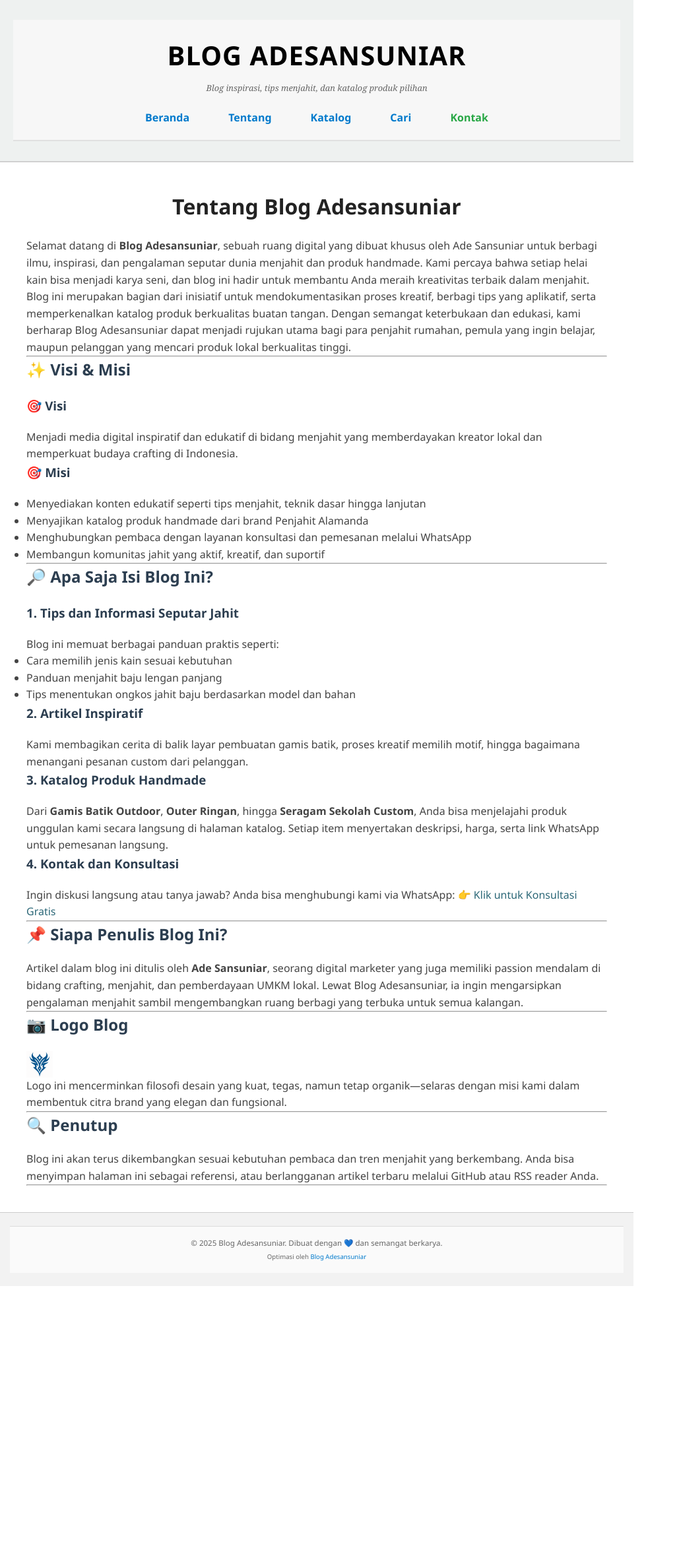
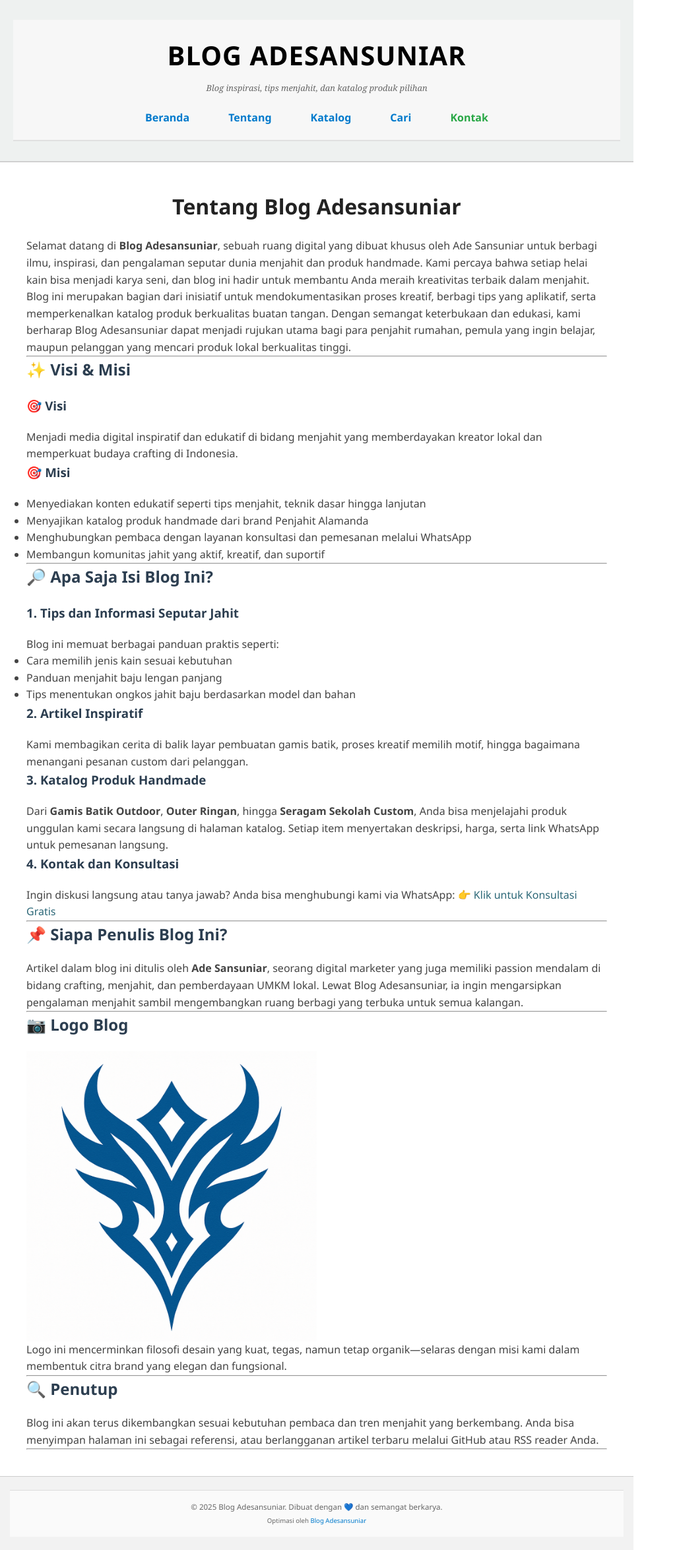
Before and after one commit to adesansuniar/blog-adesansuniar, a Jekyll site: the page built from about.md, in a window 1280 px wide. Shown: the whole page at 66% size, without its empty margins (0-1023 px from the left). Built offline with Jekyll 4.4.1, drawn with Linux system fonts in a browser that asks for light colours; some web fonts are replaced; before the commit the page ends 1949 px from its top, so only the background shows below that.

Commit message:
Update about.md

```diff
--- a/about.md
+++ b/about.md
@@ -56,7 +56,7 @@ Artikel dalam blog ini ditulis oleh **Ade Sansuniar**, seorang digital marketer
 
 ## 📷 Logo Blog
 
-<img src="https://github.com/adesansuniar/blog-adesansuniar/blob/main/assets/img/logoblogade.png " alt="Logo Blog Adesansuniar" style="max-width: 40px; margin: height:auto: 10px auto; display: block;">
+<img src="https://github.com/adesansuniar/blog-adesansuniar/blob/main/assets/img/logoblogade.png " alt="Logo Blog Adesansuniar" style="max-width: 50%; margin: height:auto: 10px auto; display: block;">
 
 Logo ini mencerminkan filosofi desain yang kuat, tegas, namun tetap organik—selaras dengan misi kami dalam membentuk citra brand yang elegan dan fungsional.
 
```
